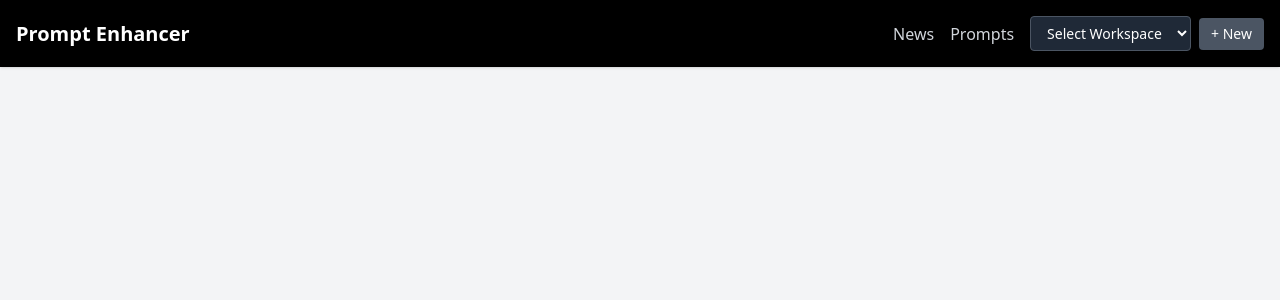
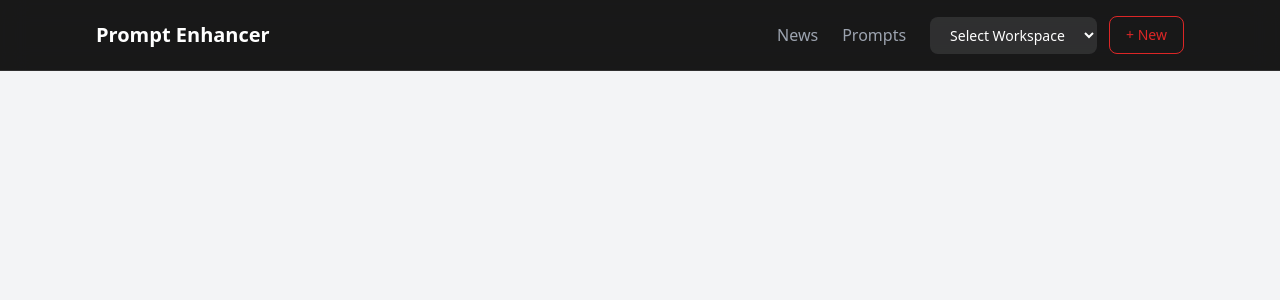
Before and after one commit to rajvermacas/prompt-enhancer, a FastAPI app: template app/templates/base.html in a window 1280 px wide. Shown: the top 300 px of the page. Run offline with FastAPI, Linux system fonts and the light colour scheme; the template is opened without the code that fills it, so the values that code supplies are empty; some libraries are stand-ins or nearby versions.

Commit message:
feat(ui): add sticky blur header and global transition utilities
Co-Authored-By: Claude Opus 4.5 <noreply@anthropic.com>

```diff
--- a/app/templates/base.html
+++ b/app/templates/base.html
@@ -5,38 +5,64 @@
     <meta name="viewport" content="width=device-width, initial-scale=1.0">
     <title>{% block title %}Prompt Enhancer{% endblock %}</title>
     <script src="https://cdn.tailwindcss.com"></script>
+<script>
+    tailwind.config = {
+        theme: {
+            extend: {
+                transitionDuration: {
+                    '150': '150ms',
+                    '200': '200ms',
+                    '300': '300ms',
+                }
+            }
+        }
+    }
+</script>
+<style type="text/tailwindcss">
+    @layer utilities {
+        .transition-base {
+            @apply transition-all duration-200 ease-out;
+        }
+        .transition-fast {
+            @apply transition-all duration-150 ease-out;
+        }
+        .transition-slow {
+            @apply transition-all duration-300 ease-out;
+        }
+    }
+</style>
     <script src="https://unpkg.com/htmx.org@1.9.10"></script>
 </head>
 <body class="bg-gray-100 min-h-screen">
-    <header class="bg-black shadow">
-        <div class="max-w-7xl mx-auto px-4 py-4 flex justify-between items-center">
-            <a href="/" class="text-xl font-bold text-white">Prompt Enhancer</a>
-            <nav class="flex items-center gap-4">
-                <a href="/" class="text-gray-300 hover:text-white">News</a>
-                <a href="/prompts" class="text-gray-300 hover:text-white">Prompts</a>
-                <div class="flex items-center gap-2">
+<header id="main-header" class="sticky top-0 z-50 bg-black/90 backdrop-blur-md border-b border-white/10 transition-shadow duration-200">
+    <div class="max-w-6xl mx-auto px-8 py-4 flex justify-between items-center">
+        <a href="/" class="text-xl font-semibold text-white hover:text-gray-200 transition-colors duration-200">Prompt Enhancer</a>
+        <nav class="flex items-center gap-6">
+            <a href="/" class="nav-link text-gray-400 hover:text-white transition-all duration-200 hover:-translate-y-0.5 {{ 'text-white border-b-2 border-red-600 pb-1' if request.path == '/' else '' }}">News</a>
+            <a href="/prompts" class="nav-link text-gray-400 hover:text-white transition-all duration-200 hover:-translate-y-0.5 {{ 'text-white border-b-2 border-red-600 pb-1' if request.path == '/prompts' else '' }}">Prompts</a>
+            <div class="flex items-center gap-3">
                 <select id="workspace-selector"
-                            class="border border-gray-600 bg-gray-800 text-white rounded px-3 py-1.5 text-sm">
-                        <option value="">Select Workspace</option>
+                        class="bg-white/10 text-white rounded-lg px-4 py-2 text-sm border-0 cursor-pointer hover:bg-white/20 transition-colors duration-200 focus:ring-2 focus:ring-red-600/50 focus:outline-none">
+                    <option value="" class="bg-gray-900">Select Workspace</option>
                     {% for ws in workspaces %}
-                        <option value="{{ ws.id }}">{{ ws.name }}</option>
+                    <option value="{{ ws.id }}" class="bg-gray-900">{{ ws.name }}</option>
                     {% endfor %}
                 </select>
                 <button onclick="createWorkspace()"
-                            class="bg-gray-600 text-white px-3 py-1.5 rounded text-sm hover:bg-gray-700">
+                        class="border border-red-600 text-red-600 px-4 py-2 rounded-lg text-sm font-medium hover:bg-red-600 hover:text-white transition-all duration-200">
                     + New
                 </button>
             </div>
         </nav>
     </div>
 </header>
-    <main class="max-w-7xl mx-auto px-4 py-6">
+    <main class="max-w-6xl mx-auto px-8 py-8">
         {% block content %}{% endblock %}
     </main>
 <template id="loader-template">
-        <div class="loader flex flex-col items-center justify-center py-8">
-            <div class="animate-spin rounded-full h-8 w-8 border-4 border-red-600 border-t-transparent"></div>
-            <p class="mt-3 text-gray-600 text-sm loader-text"></p>
+    <div class="loader flex flex-col items-center justify-center py-12">
+        <div class="animate-spin rounded-full h-6 w-6 border-2 border-red-600 border-t-transparent"></div>
+        <p class="mt-4 text-gray-500 text-sm loader-text"></p>
     </div>
 </template>
 
@@ -50,9 +76,9 @@
 
 function createLoaderHtml(text) {
     return `
-                <div class="loader flex flex-col items-center justify-center py-8">
-                    <div class="animate-spin rounded-full h-8 w-8 border-4 border-red-600 border-t-transparent"></div>
-                    <p class="mt-3 text-gray-600 text-sm">${text}</p>
+        <div class="loader flex flex-col items-center justify-center py-12">
+            <div class="animate-spin rounded-full h-6 w-6 border-2 border-red-600 border-t-transparent"></div>
+            <p class="mt-4 text-gray-500 text-sm">${text}</p>
         </div>
     `;
 }
@@ -101,6 +127,22 @@
 
         // Restore selection on page load
         restoreWorkspaceSelection();
+
+// Header shadow on scroll
+const header = document.getElementById('main-header');
+let lastScrollY = 0;
+
+function updateHeaderShadow() {
+    if (window.scrollY > 10) {
+        header.classList.add('shadow-lg');
+    } else {
+        header.classList.remove('shadow-lg');
+    }
+    lastScrollY = window.scrollY;
+}
+
+window.addEventListener('scroll', updateHeaderShadow, { passive: true });
+updateHeaderShadow();
     </script>
     {% block scripts %}{% endblock %}
 </body>
```
Lines whose indentation alone changed are shown as unchanged.
